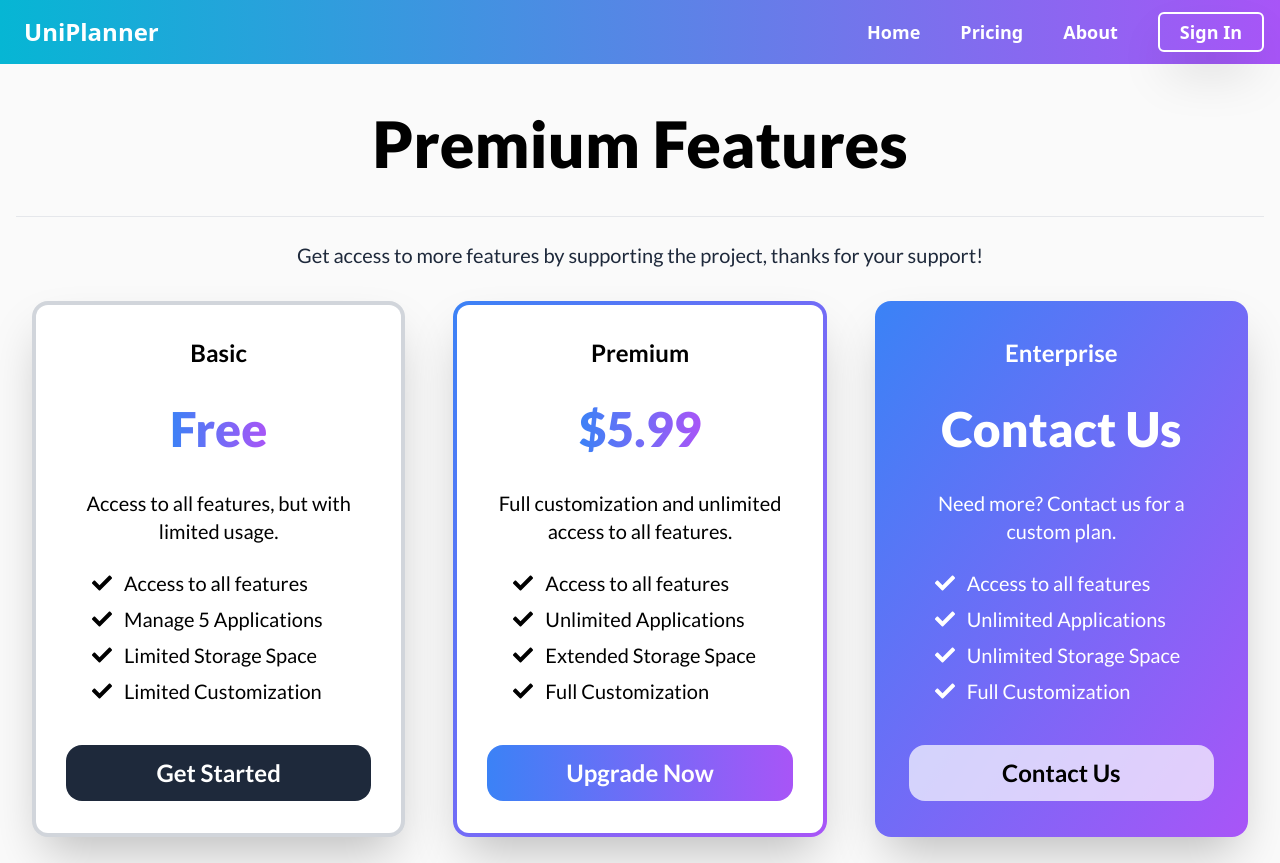
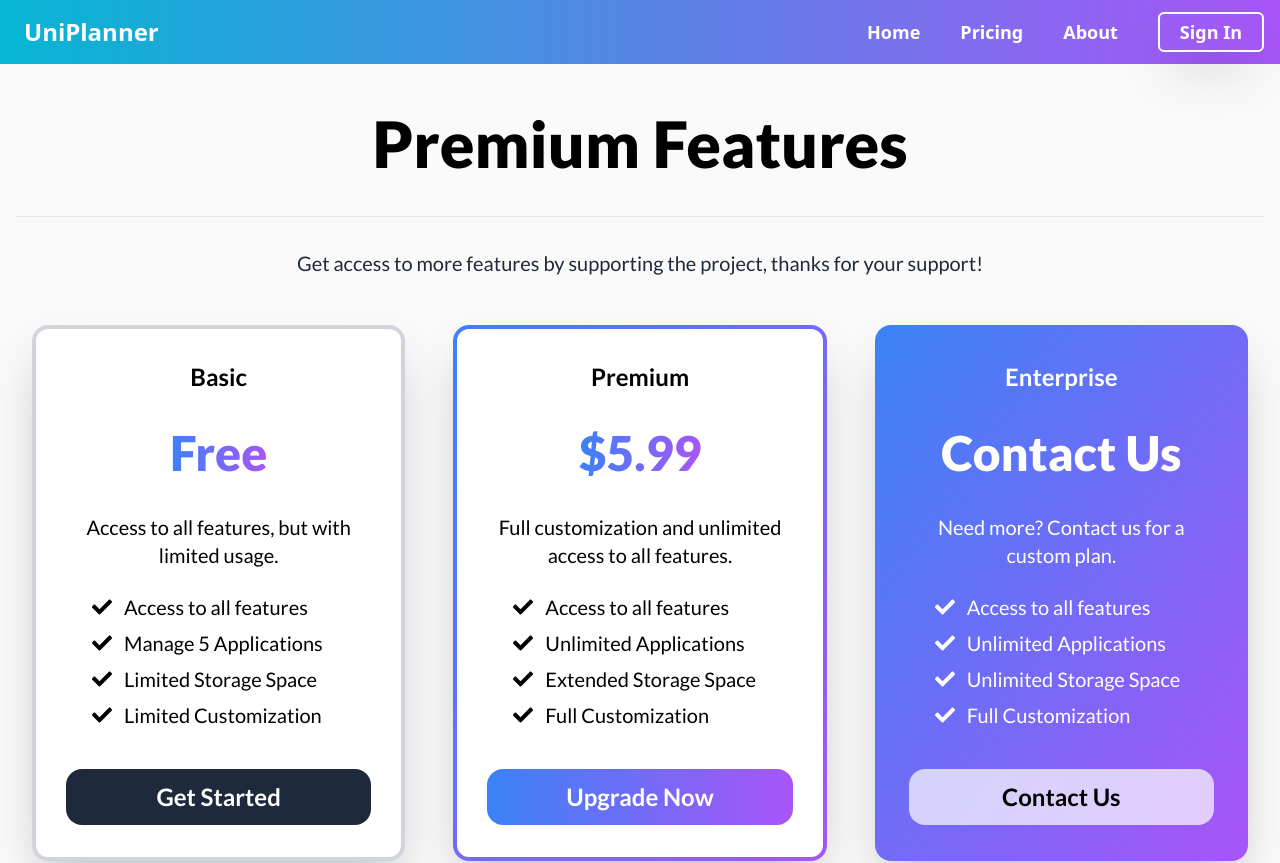
Before and after one commit to Leg3ndary/uniplanner, a Next.js app: page /pricing in a window 1280 px wide. Shown: the top 863 px of the page. Built offline with nearby package versions, Linux system fonts and the light colour scheme; no server answers.

Commit message:
Update spacing

```diff
--- a/src/pages/pricing.tsx
+++ b/src/pages/pricing.tsx
@@ -8,7 +8,7 @@ export default function Pricing() {
             <div className="max-w-[1400px] w-full p-4">
                 <h1 className="text-black text-center m-4">Premium Features</h1>
                 <hr className="my-6" />
-                <p className="font-medium text-xl text-center mb-4 mx-4 text-slate-800">
+                <p className="font-medium text-xl text-center my-8 mx-4 text-slate-800">
                     Get access to more features by supporting the project,
                     thanks for your support!
                 </p>
```
